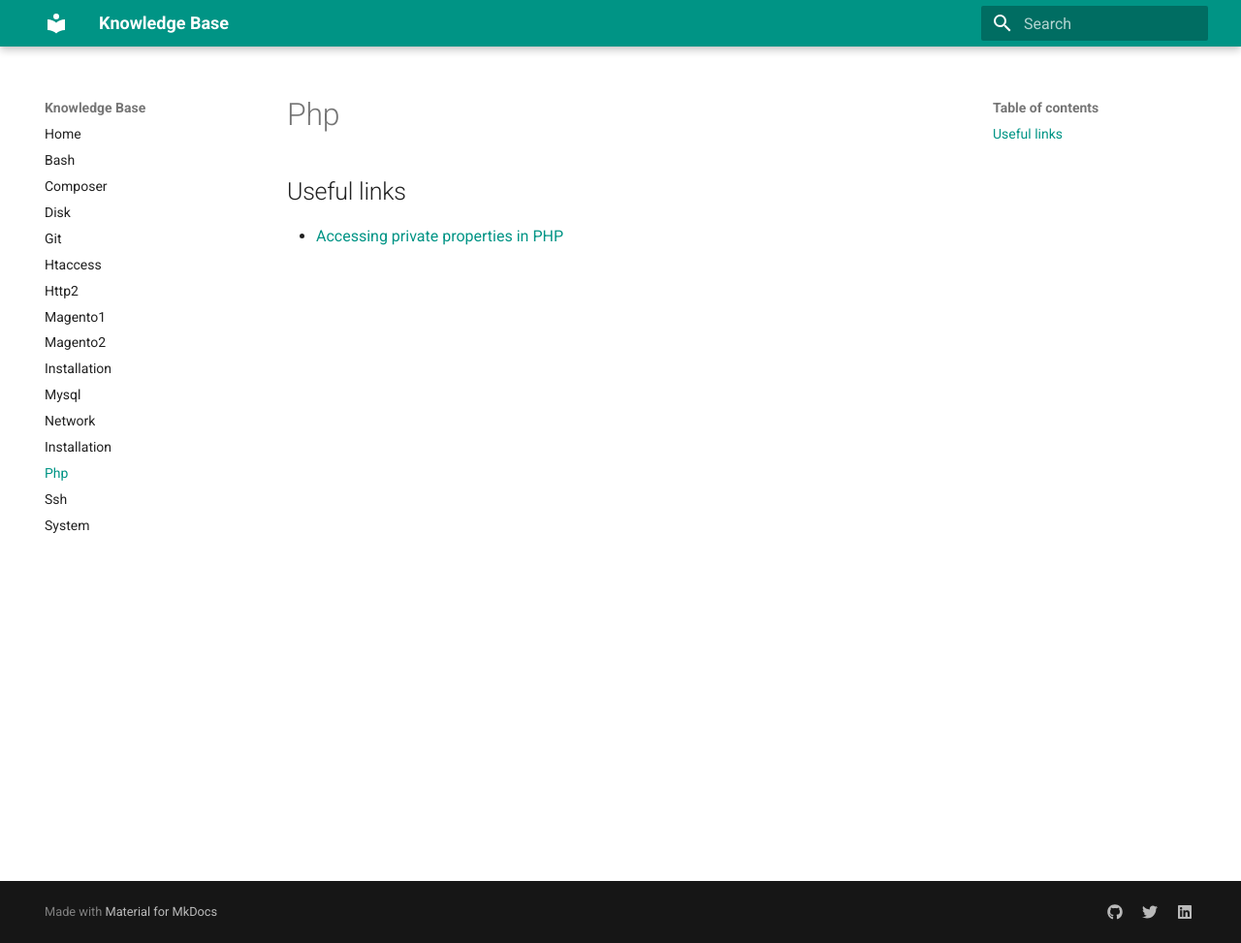
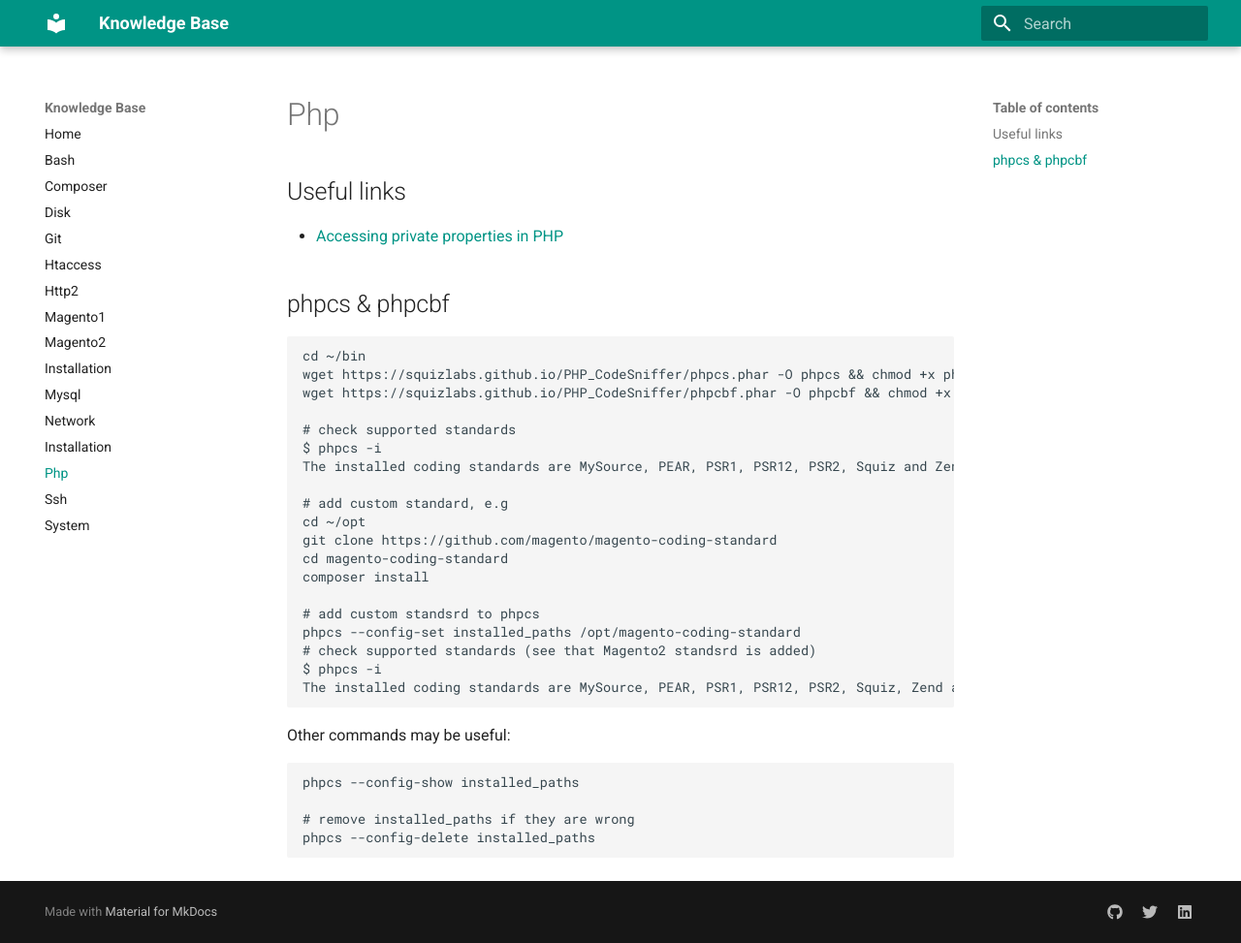
Before and after one commit to yutv/kb, an MkDocs documentation site: the page built from docs/php.md, in a window 1280 px wide and 973 px high. Shown: the whole window at 97% size. Built offline with MkDocs 1.6.1 and Material for MkDocs 9.7.7, drawn with Linux system fonts in a browser that asks for light colours.

Commit message:
phpcs & phpcbf

```diff
--- a/docs/php.md
+++ b/docs/php.md
@@ -1,3 +1,32 @@
 ## Useful links
 
 - [Accessing private properties in PHP](https://www.lambda-out-loud.com/posts/accessing-private-properties-php/)
+
+## phpcs & phpcbf
+
+    cd ~/bin
+    wget https://squizlabs.github.io/PHP_CodeSniffer/phpcs.phar -O phpcs && chmod +x phpcs
+    wget https://squizlabs.github.io/PHP_CodeSniffer/phpcbf.phar -O phpcbf && chmod +x phpcbf
+
+    # check supported standards
+    $ phpcs -i
+    The installed coding standards are MySource, PEAR, PSR1, PSR12, PSR2, Squiz and Zend
+
+    # add custom standard, e.g
+    cd ~/opt
+    git clone https://github.com/magento/magento-coding-standard
+    cd magento-coding-standard
+    composer install
+
+    # add custom standsrd to phpcs
+    phpcs --config-set installed_paths /opt/magento-coding-standard
+    # check supported standards (see that Magento2 standsrd is added)
+    $ phpcs -i
+    The installed coding standards are MySource, PEAR, PSR1, PSR12, PSR2, Squiz, Zend and Magento2
+
+Other commands may be useful:
+
+    phpcs --config-show installed_paths
+
+    # remove installed_paths if they are wrong
+    phpcs --config-delete installed_paths
```
